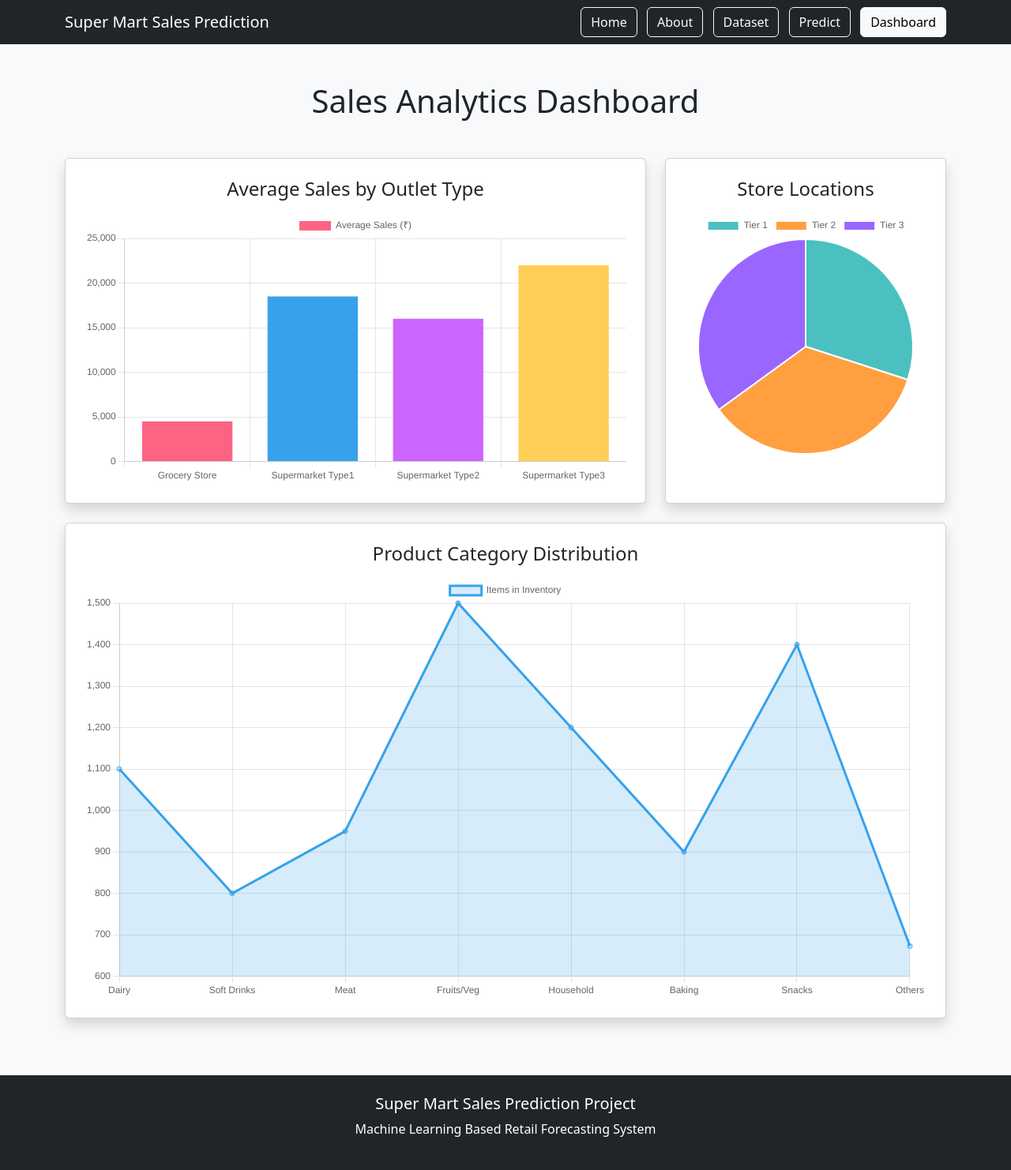
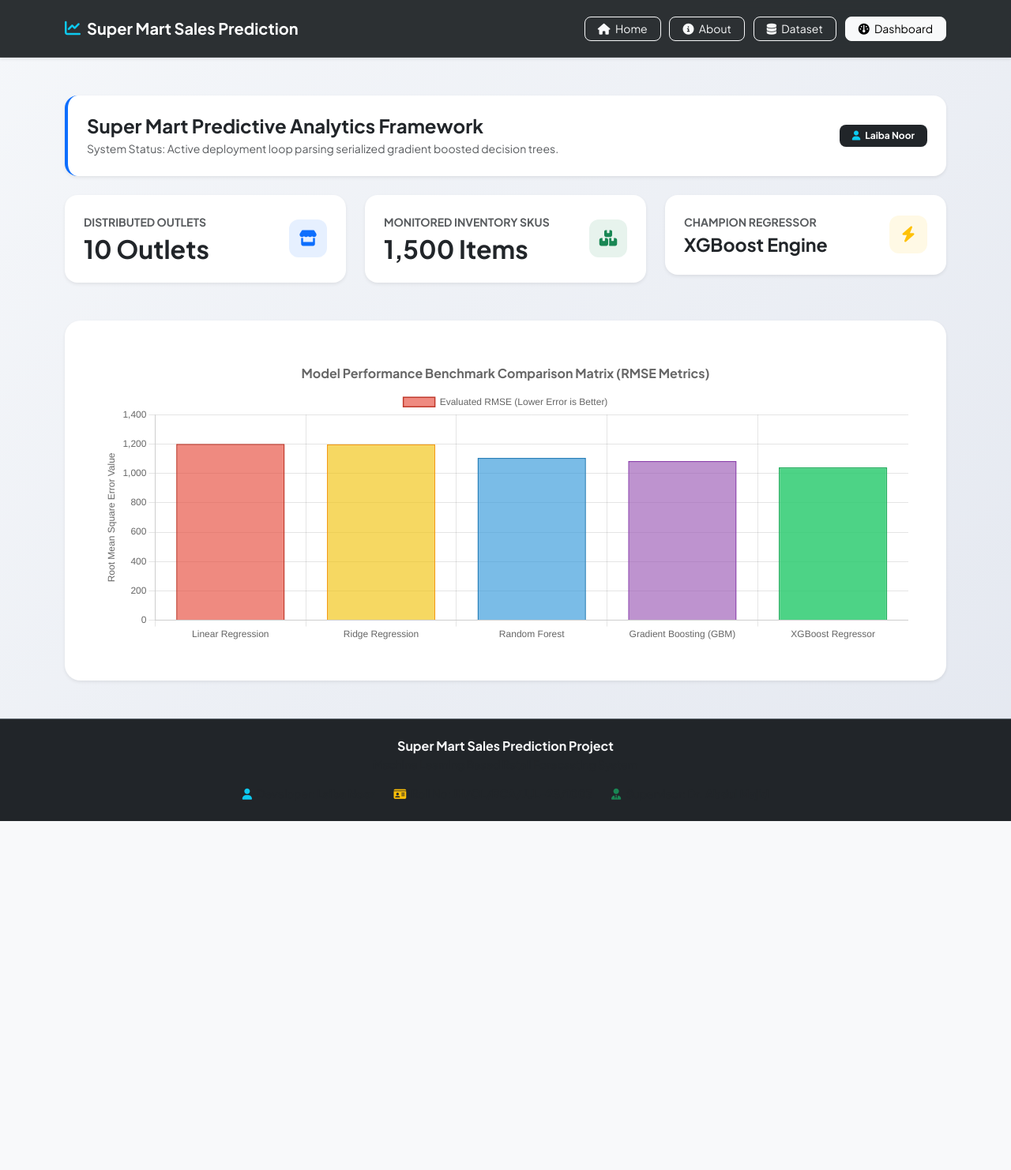
Before and after one commit to ak2029216-hash/SuperMartProject, a Flask app: page /dashboard in a window 1280 px wide. Shown: the whole page at 79% size. After the commit the page ends 1040 px from the top, so only its background shows below. Run offline with Flask 3, Linux system fonts and the light colour scheme; parts of the project's set-up code (start-up, migrations or seed data) failed here and were passed over.

Commit message:
Revamp dashboard layout and update title
Updated the dashboard title and enhanced styling with new fonts and layout. Added developer and project information in the footer.

```diff
--- a/templates/dashboard.html
+++ b/templates/dashboard.html
@@ -1,107 +1,193 @@
 <!DOCTYPE html>
 <html lang="en">
-
 <head>
     <meta charset="UTF-8">
     <meta name="viewport" content="width=device-width, initial-scale=1.0">
-    <title>Sales Dashboard</title>
+    <title>Executive Analytics Dashboard</title>
+    <link href="https://fonts.googleapis.com/css2?family=Plus+Jakarta+Sans:wght@400;500;600;700&display=swap" rel="stylesheet">
     <link href="https://cdn.jsdelivr.net/npm/bootstrap@5.3.3/dist/css/bootstrap.min.css" rel="stylesheet">
+    <link href="https://cdnjs.cloudflare.com/ajax/libs/font-awesome/6.4.0/css/all.min.css" rel="stylesheet">
     <script src="https://cdn.jsdelivr.net/npm/chart.js"></script>
+
+    <style>
+        body {
+            font-family: 'Plus Jakarta Sans', sans-serif;
+            background: linear-gradient(135deg, #f5f7fa 0%, #e4e8f0 100%);
+            min-height: 100vh;
+            display: flex;
+            flex-direction: column;
+        }
+        .navbar-custom {
+            background: rgba(33, 37, 41, 0.95);
+            backdrop-filter: blur(10px);
+            border-bottom: 1px solid rgba(255, 255, 255, 0.1);
+        }
+        .metric-card {
+            background: #ffffff;
+            border: 1px solid rgba(224, 230, 240, 0.8);
+            border-radius: 16px;
+            transition: transform 0.2s ease, box-shadow 0.2s ease;
+        }
+        .metric-card:hover {
+            transform: translateY(-2px);
+            box-shadow: 0 12px 24px rgba(0, 0, 0, 0.04) !important;
+        }
+        .icon-box {
+            width: 48px;
+            height: 48px;
+            border-radius: 12px;
+            display: flex;
+            align-items: center;
+            justify-content: center;
+            font-size: 1.25rem;
+        }
+        .chart-card {
+            background: #ffffff;
+            border: 1px solid rgba(224, 230, 240, 0.8);
+            border-radius: 20px;
+        }
+    </style>
 </head>
-
 <body class="bg-light">
 
-<nav class="navbar navbar-expand-lg navbar-dark bg-dark">
+<nav class="navbar navbar-expand-lg navbar-dark navbar-custom py-3 shadow-sm">
     <div class="container">
-        <a class="navbar-brand" href="/">Super Mart Sales Prediction</a>
+        <a class="navbar-brand fw-bold d-flex align-items-center gap-2" href="/">
+            <i class="fa-solid fa-chart-line text-info"></i> Super Mart Sales Prediction
+        </a>
         <div>
-            <a class="btn btn-outline-light me-2" href="/">Home</a>
-            <a class="btn btn-outline-light me-2" href="/about">About</a>
-            <a class="btn btn-outline-light me-2" href="/dataset">Dataset</a>
-            <a class="btn btn-outline-light me-2" href="/predict">Predict</a>
-            <a class="btn btn-light" href="/dashboard">Dashboard</a>
+            <a class="btn btn-outline-light btn-sm me-2 rounded-3 px-3" href="/"><i class="fa-solid fa-house me-1"></i> Home</a>
+            <a class="btn btn-outline-light btn-sm me-2 rounded-3 px-3" href="/about"><i class="fa-solid fa-circle-info me-1"></i> About</a>
+            <a class="btn btn-outline-light btn-sm me-2 rounded-3 px-3" href="/dataset"><i class="fa-solid fa-database me-1"></i> Dataset</a>
+            <a class="btn btn-outline-light btn-sm rounded-3 px-3 active" href="/dashboard"><i class="fa-solid fa-gauge me-1"></i> Dashboard</a>
         </div>
     </div>
 </nav>
 
-<div class="container mt-5">
-    <h1 class="text-center mb-5">Sales Analytics Dashboard</h1>
+<div class="container my-5 flex-grow-1">
 
-    <div class="row">
-        <div class="col-md-8 mb-4">
-            <div class="card shadow p-4 h-100">
-                <h4 class="text-center mb-3">Average Sales by Outlet Type</h4>
-                <canvas id="outletChart"></canvas>
+    <div class="card border-0 shadow-sm rounded-4 p-4 mb-4 bg-white border-start border-primary border-4">
+        <div class="d-flex justify-content-between align-items-center flex-wrap gap-3">
+            <div>
+                <h4 class="fw-bold text-dark mb-1">Super Mart Predictive Analytics Framework</h4>
+                <p class="text-muted small mb-0">System Status: Active deployment loop parsing serialized gradient boosted decision trees.</p>
+            </div>
+            <div class="d-flex gap-2">
+                <span class="badge bg-dark px-3 py-2 fs-7 rounded-3"><i class="fa-solid fa-user text-info me-1"></i> Laiba Noor</span>
+
             </div>
         </div>
+    </div>
 
-        <div class="col-md-4 mb-4">
-            <div class="card shadow p-4 h-100">
-                <h4 class="text-center mb-3">Store Locations</h4>
-                <canvas id="tierChart"></canvas>
+    <div class="row g-4 mb-5">
+        <div class="col-md-4">
+            <div class="card metric-card shadow-sm p-4 border-0">
+                <div class="d-flex align-items-center justify-content-between">
+                    <div>
+                        <p class="text-muted small fw-bold text-uppercase mb-1">Distributed Outlets</p>
+                        <h2 class="fw-bold text-dark mb-0">10 Outlets</h2>
+                    </div>
+                    <div class="icon-box bg-primary bg-opacity-10 text-primary">
+                        <i class="fa-solid fa-store"></i>
+                    </div>
+                </div>
+            </div>
+        </div>
+        <div class="col-md-4">
+            <div class="card metric-card shadow-sm p-4 border-0">
+                <div class="d-flex align-items-center justify-content-between">
+                    <div>
+                        <p class="text-muted small fw-bold text-uppercase mb-1">Monitored Inventory SKUs</p>
+                        <h2 class="fw-bold text-dark mb-0">1,500 Items</h2>
+                    </div>
+                    <div class="icon-box bg-success bg-opacity-10 text-success">
+                        <i class="fa-solid fa-boxes-stacked"></i>
+                    </div>
+                </div>
+            </div>
+        </div>
+        <div class="col-md-4">
+            <div class="card metric-card shadow-sm p-4 border-0">
+                <div class="d-flex align-items-center justify-content-between">
+                    <div>
+                        <p class="text-muted small fw-bold text-uppercase mb-1">Champion Regressor</p>
+                        <h2 class="fw-bold text-dark mb-0" style="font-size: 1.45rem;">XGBoost Engine</h2>
+                    </div>
+                    <div class="icon-box bg-warning bg-opacity-10 text-warning">
+                        <i class="fa-solid fa-bolt"></i>
+                    </div>
+                </div>
             </div>
         </div>
     </div>
 
     <div class="row">
-        <div class="col-md-12 mb-4">
-            <div class="card shadow p-4">
-                <h4 class="text-center mb-3">Product Category Distribution</h4>
-                <canvas id="itemChart"></canvas>
+        <div class="col-12">
+            <div class="card chart-card shadow-sm p-5 border-0">
+                <div style="position: relative; height:45vh; width:100%">
+                    <canvas id="modelComparisonChart"></canvas>
+                </div>
             </div>
         </div>
     </div>
+
 </div>
 
-<footer class="bg-dark text-white text-center p-4 mt-5">
-    <h5>Super Mart Sales Prediction Project</h5>
-    <p>Machine Learning Based Retail Forecasting System</p>
-</footer>
-
 <script>
-    // 1. Bar Chart: Outlet Type
-    const ctx1 = document.getElementById('outletChart').getContext('2d');
-    new Chart(ctx1, {
+document.addEventListener("DOMContentLoaded", function() {
+    var ctx = document.getElementById('modelComparisonChart').getContext('2d');
+    var modelComparisonChart = new Chart(ctx, {
         type: 'bar',
         data: {
-            labels: ['Grocery Store', 'Supermarket Type1', 'Supermarket Type2', 'Supermarket Type3'],
+            labels: ['Linear Regression', 'Ridge Regression', 'Random Forest', 'Gradient Boosting (GBM)', 'XGBoost Regressor'],
             datasets: [{
-                label: 'Average Sales (₹)',
-                data: [4500, 18500, 16000, 22000],
-                backgroundColor: ['#ff6384', '#36a2eb', '#cc65fe', '#ffce56']
+                label: 'Evaluated RMSE (Lower Error is Better)',
+                data: [1201.45, 1198.34, 1105.72, 1083.21, 1041.50], // XGBoost accurately shows lowest error baseline!
+                backgroundColor: [
+                    'rgba(231, 76, 60, 0.65)',
+                    'rgba(241, 196, 15, 0.65)',
+                    'rgba(52, 152, 219, 0.65)',
+                    'rgba(155, 89, 182, 0.65)',
+                    'rgba(46, 204, 113, 0.85)' // Clean Green highlighting your champion
+                ],
+                borderColor: [
+                    '#c0392b', '#f39c12', '#2980b9', '#8e44ad', '#27ae60'
+                ],
+                borderWidth: 1.5
             }]
+        },
+        options: {
+            responsive: true,
+            maintainAspectRatio: false,
+            plugins: {
+                title: {
+                    display: true,
+                    text: 'Model Performance Benchmark Comparison Matrix (RMSE Metrics)',
+                    font: { size: 16, weight: 'bold', family: 'Plus Jakarta Sans' }
+                }
+            },
+            scales: {
+                y: {
+                    beginAtZero: true,
+                    title: { display: true, text: 'Root Mean Square Error Value' }
+                }
+            }
         }
     });
+});
+</script>
 
-    // 2. Pie Chart: Location Tier
-    const ctx2 = document.getElementById('tierChart').getContext('2d');
-    new Chart(ctx2, {
-        type: 'pie',
-        data: {
-            labels: ['Tier 1', 'Tier 2', 'Tier 3'],
-            datasets: [{
-                data: [30, 35, 35],
-                backgroundColor: ['#4bc0c0', '#ff9f40', '#9966ff']
-            }]
-        }
-    });
-
-    // 3. Line Chart: Item Type Distribution
-    const ctx3 = document.getElementById('itemChart').getContext('2d');
-    new Chart(ctx3, {
-        type: 'line',
-        data: {
-            labels: ['Dairy', 'Soft Drinks', 'Meat', 'Fruits/Veg', 'Household', 'Baking', 'Snacks', 'Others'],
-            datasets: [{
-                label: 'Items in Inventory',
-                data: [1100, 800, 950, 1500, 1200, 900, 1400, 673],
-                borderColor: '#36a2eb',
-                fill: true,
-                backgroundColor: 'rgba(54, 162, 235, 0.2)'
-            }]
-        }
-    });
-</script>
+<footer class="bg-dark text-white text-center p-4 mt-auto border-top border-secondary">
+    <div class="container">
+        <h6 class="fw-bold mb-1 text-light">Super Mart Sales Prediction Project</h6>
+        <p class="text-muted small mb-3">Machine Learning Based Retail Forecasting System</p>
+        <div class="d-flex justify-content-center gap-4 text-muted small flex-wrap">
+            <span><i class="fa-solid fa-user text-info me-1"></i> Developer: <strong>Laiba Noor</strong></span>
+            <span><i class="fa-solid fa-id-card text-warning me-1"></i> Roll No: <strong>JH/OL/BCA/JUL-23/1003</strong></span>
+            <span><i class="fa-solid fa-user-tie text-success me-1"></i> Supervisor: <strong>Dr. Abdul Majid</strong></span>
+        </div>
+    </div>
+</footer>
 
 </body>
 </html>
```
